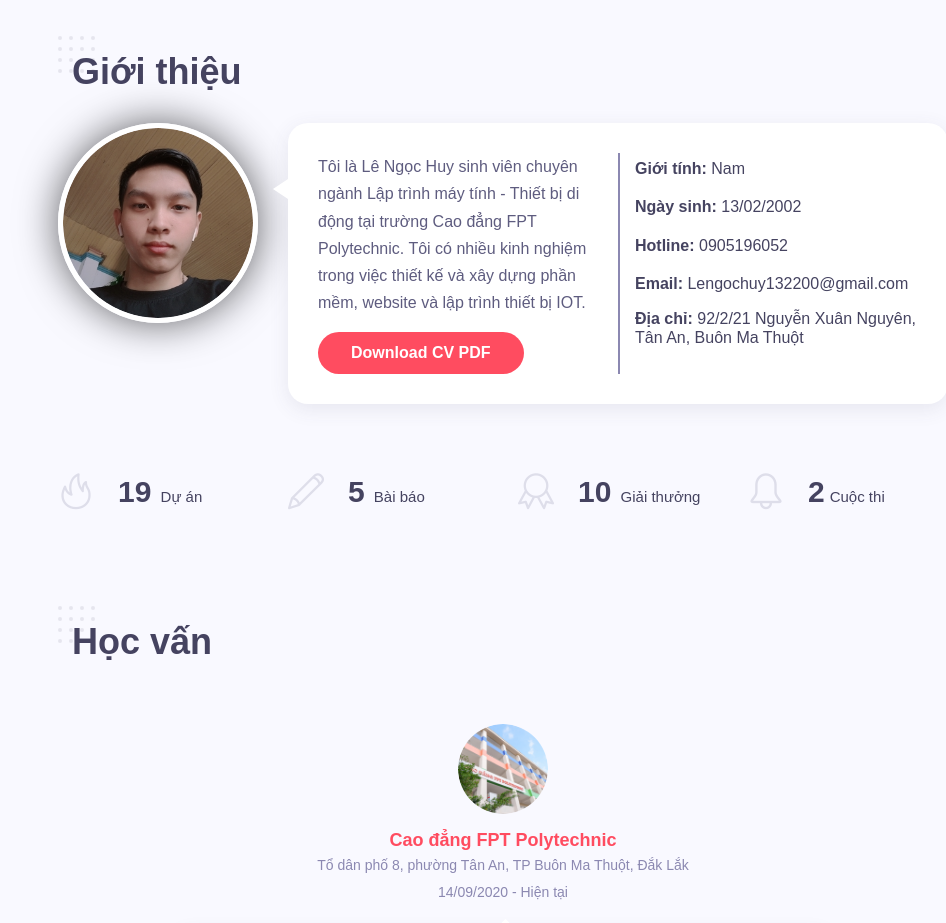
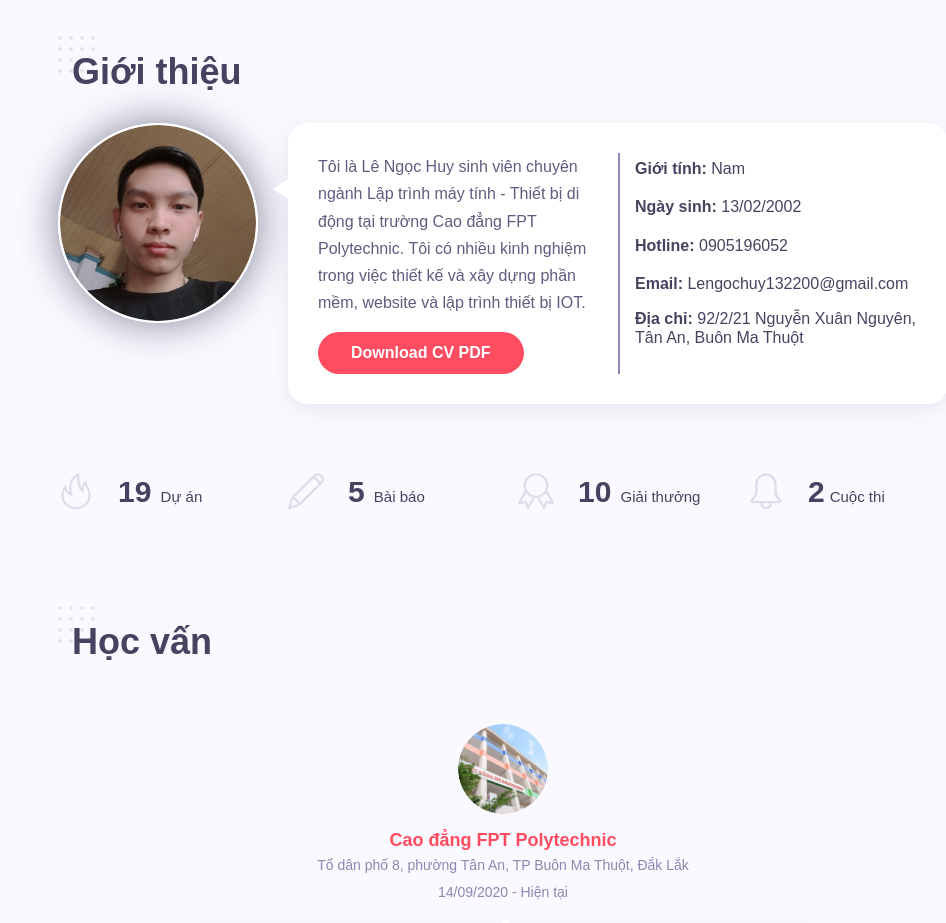
Before and after one commit to Lengochuy1302/CVlengochuy, a plain HTML site: page index.html in a window 1280 px wide. Shown: the part 860-1783 px from the top of the page, without its empty margins (282-1228 px from the left). Drawn offline with Linux system fonts and the light colour scheme.

Commit message:
Update index.html

```diff
--- a/index.html
+++ b/index.html
@@ -262,7 +262,7 @@
           <div class="col-md-3">
             <div class="text-center text-md-left">
               <!-- avatar image -->
-              <img src="images\anhmathuy.png" alt="Bolby" style="border: 5px solid #ffffff;border-radius: 50%;box-shadow: 0px 0px 40px 0px #0000009e;">
+              <img src="images\anhmathuy.png" alt="Bolby" style="border: 2px solid #ffffff;border-radius: 50%;box-shadow: 0px 0px 40px 0px #444060a6;">
             </div>
             <div class="spacer d-md-none d-lg-none" data-height="30"></div>
           </div>
```
